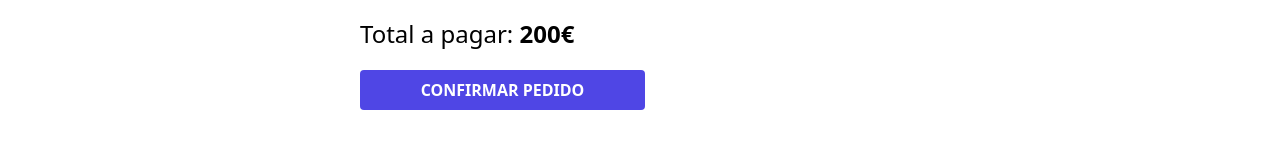
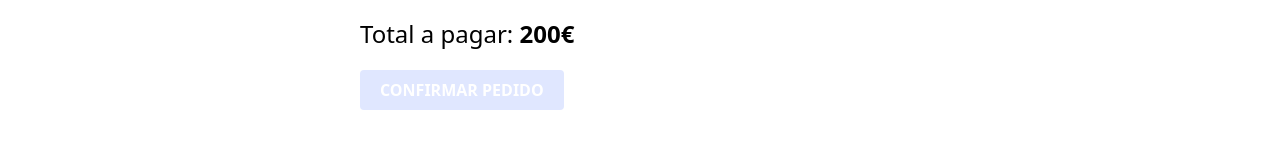
Before and after one commit to Inmacc96/meals-order-app, a Next.js app in the folder meals-order-app/: page /total in a window 1280 px wide. Shown: the part 394-542 px from the top of the page. Built offline with nearby package versions, Linux system fonts and the light colour scheme; no server answers; the database is empty.

Commit message:
Prevent the user from submitting the form if the order is not complete.

```diff
--- a/meals-order-app/pages/total.js
+++ b/meals-order-app/pages/total.js
@@ -1,12 +1,29 @@
+import { useEffect, useCallback } from "react";
 import Layout from "../layout/Layout";
+import useMealsOrder from "../hooks/useMealsOrder";
 
 export default function Total() {
+  const { order } = useMealsOrder();
+
+  const checkOrder = useCallback(() => {
+    return order.length === 0;
+  }, [order]);
+
+  useEffect(() => {
+    checkOrder();
+  }, [order, checkOrder]);
+
+  const saveOrder = (e) => {
+    e.preventDefault();
+    console.log("Guardar pedido..");
+  };
+
   return (
     <Layout page="Total y Confirmar Pedido">
       <h1 className="text-4xl font-black"> Total </h1>
       <p className="text-2xl my-10">Confirma tu Pedido a continuación</p>
 
-      <form>
+      <form onSubmit={saveOrder}>
         <div>
           <label
             htmlFor="name"
@@ -30,8 +47,14 @@ export default function Total() {
 
         <div className="mt-5">
           <input
-            className="bg-indigo-600 w-full lg:w-auto px-5 py-2 rounded uppercase font-bold text-white text-center hover:cursor-pointer"
+            type="submit"
+            className={`${
+              checkOrder()
+                ? "bg-indigo-100"
+                : "bg-indigo-600 hover:bg-indigo-800"
+            } w-full lg:w-auto px-5 py-2 rounded uppercase font-bold text-white text-center hover:cursor-pointer`}
             value="Confirmar Pedido"
+            disabled={checkOrder()}
           />
         </div>
       </form>
```
